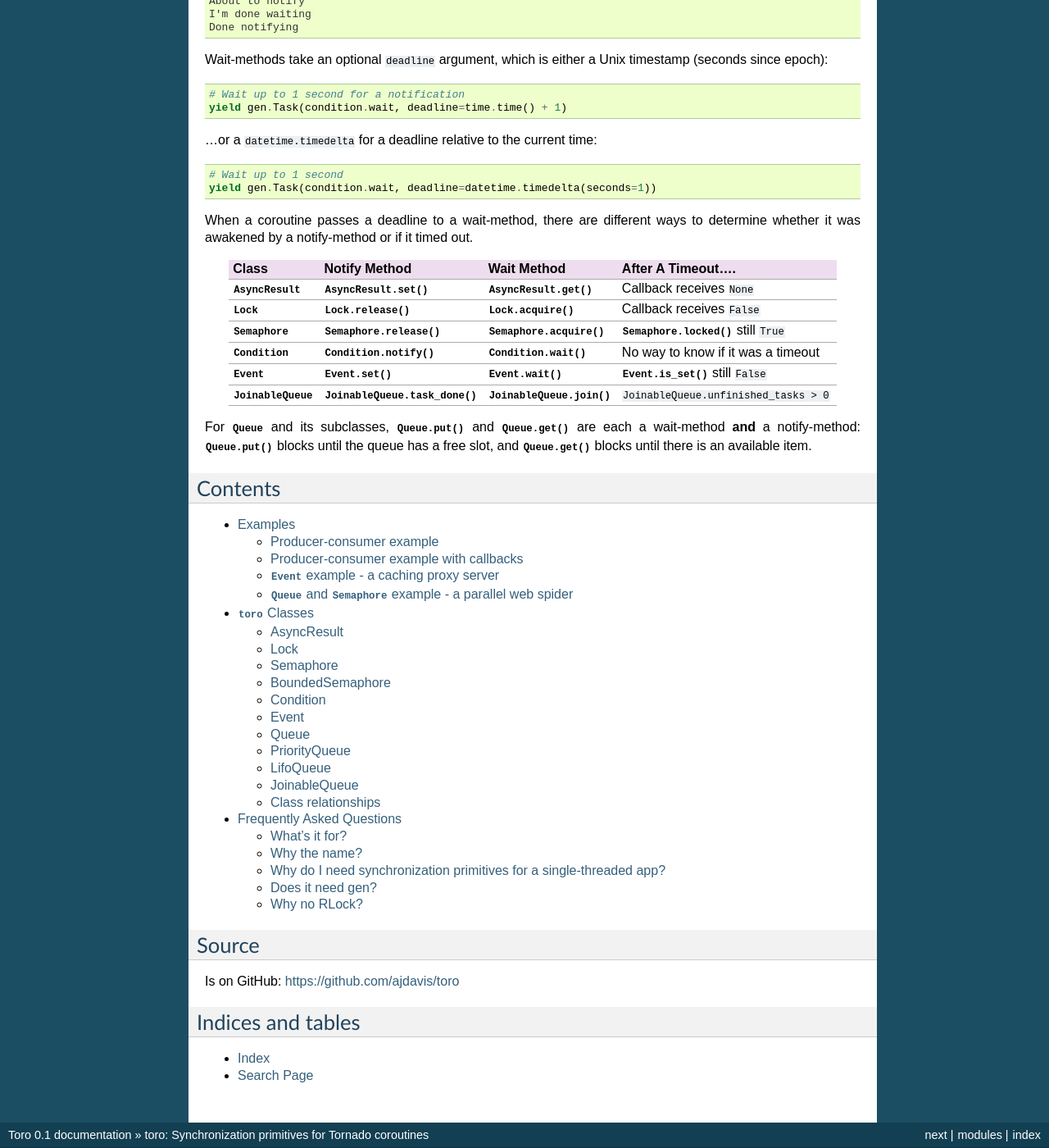
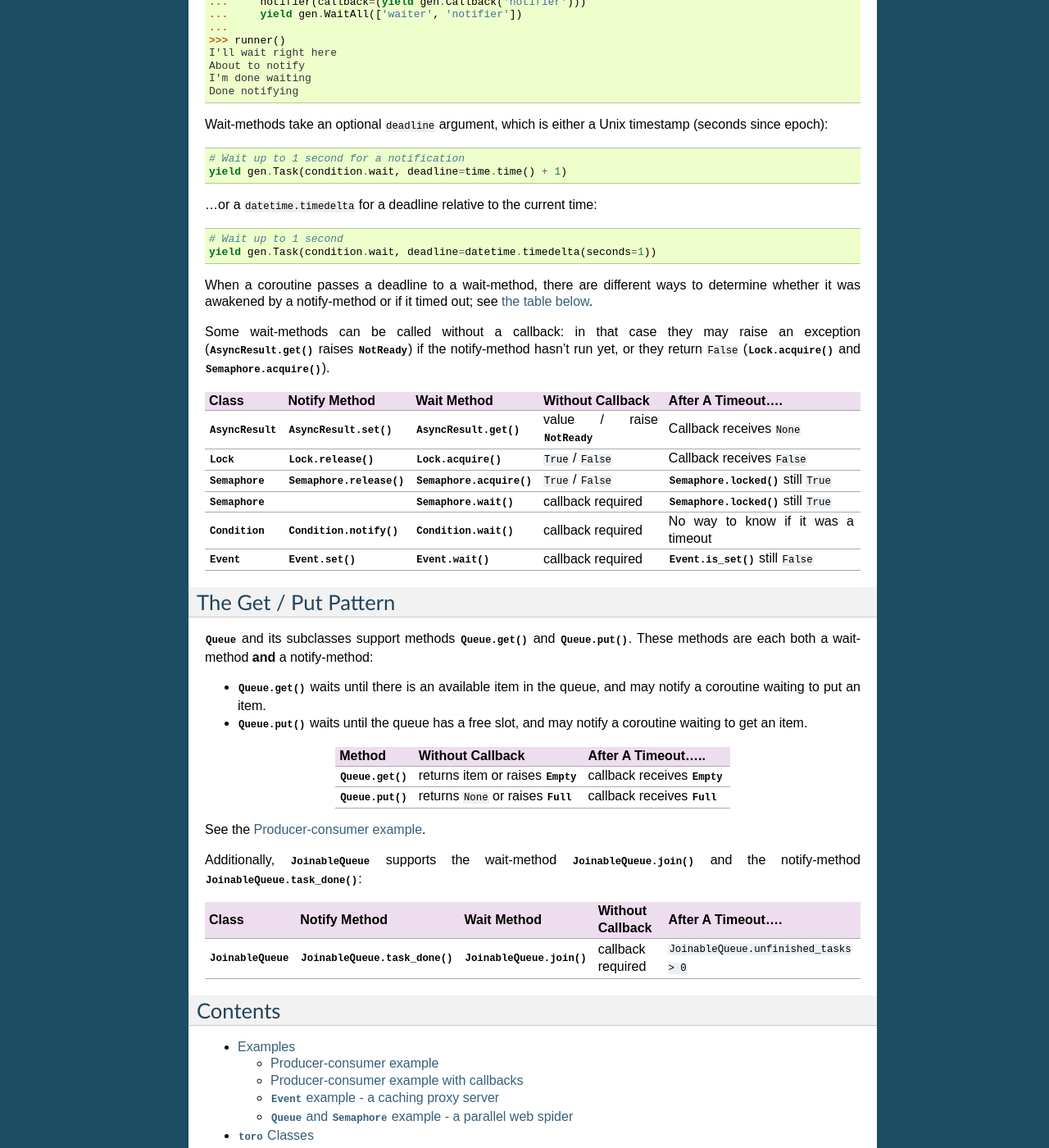
Before and after one commit to ajdavis/toro, a Sphinx documentation site: the page built from doc/index.rst, in a window 1280 px wide and 1400 px high, scrolled down 1026 px. Shown: the whole window at 82% size. Built offline with Sphinx 7.4.7, drawn with Linux system fonts in a browser that asks for light colours; some of the changed text lies outside the part shown.

Commit message:
Update docs after bdarnell's suggestions: note that Toro objects aren't thread-safe, and separate the primitives from the queues

```diff
--- a/doc/index.rst
+++ b/doc/index.rst
@@ -17,11 +17,16 @@
 
 With Tornado's `gen`_ module, you can turn Python generators into full-featured
 coroutines, but coordination among these coroutines is difficult without
-mutexes, queues, and semaphores.
+mutexes, semaphores, and queues.
 
-Toro provides to Tornado coroutines a set of locking primitives analogous to
-those that Gevent provides to Greenlets, or that the standard library provides
-to threads.
+Toro provides to Tornado coroutines a set of locking primitives and queues
+analogous to those that Gevent provides to Greenlets, or that the standard
+library provides to threads.
+
+*(Note that these primitives and queues are not actually thread-safe and cannot
+be used in place of those from the standard library--they are meant to
+coordinate Tornado coroutines in single-threaded apps, not to protect shared
+objects in multithreaded apps.)*
 
 .. _gen: http://www.tornadoweb.org/documentation/gen.html
 
@@ -29,9 +34,9 @@
 
 The Wait / Notify Pattern
 =========================
-
-Toro's primitives follow a "wait / notify pattern": one coroutine waits for
-notification from another. Let's take :class:`Condition` as an example:
+Toro's :ref:`primitives <primitives>` follow a "wait / notify pattern": one
+coroutine waits to be notified by another. Let's take :class:`Condition` as an
+example:
 
 .. doctest::
 
@@ -76,27 +81,63 @@
     yield gen.Task(condition.wait, deadline=datetime.timedelta(seconds=1))
 
 When a coroutine passes a deadline to a wait-method, there are different ways
-to determine whether it was awakened by a notify-method or if it timed out.
+to determine whether it was awakened by a notify-method or if it timed out; see
+:ref:`the table below <wait-notify-table>`.
 
-=========================== ==================================  =================================   ===============================================
-Class                       Notify Method                       Wait Method                         After A Timeout....
-=========================== ==================================  =================================   ===============================================
-:class:`AsyncResult`        :meth:`AsyncResult.set`             :meth:`AsyncResult.get`             Callback receives ``None``
-:class:`Lock`               :meth:`Lock.release`                :meth:`Lock.acquire`                Callback receives ``False``
-:class:`Semaphore`          :meth:`Semaphore.release`           :meth:`Semaphore.acquire`           :meth:`Semaphore.locked` still ``True``
-:class:`Condition`          :meth:`Condition.notify`            :meth:`Condition.wait`              No way to know if it was a timeout
-:class:`Event`              :meth:`Event.set`                   :meth:`Event.wait`                  :meth:`Event.is_set` still ``False``
-:class:`JoinableQueue`      :meth:`JoinableQueue.task_done`     :meth:`JoinableQueue.join`          ``JoinableQueue.unfinished_tasks > 0``
-=========================== ==================================  =================================   ===============================================
+Some wait-methods can be called without a callback: in that case they may raise
+an exception (:meth:`AsyncResult.get` raises :exc:`NotReady`) if the
+notify-method hasn't run yet, or they return ``False``
+(:meth:`Lock.acquire` and :meth:`Semaphore.acquire`).
 
-For :class:`Queue` and its subclasses, :meth:`Queue.put` and :meth:`Queue.get`
-are each a wait-method **and** a notify-method: :meth:`Queue.put` blocks until
-the queue has a free slot, and :meth:`Queue.get` blocks until there is an
-available item.
+.. _wait-notify-table:
+
+======================= ==================================  ================================= ================================ ===============================================
+Class                   Notify Method                       Wait Method                       Without Callback                 After A Timeout....
+======================= ==================================  ================================= ================================ ===============================================
+:class:`AsyncResult`    :meth:`AsyncResult.set`             :meth:`AsyncResult.get`           value / raise :exc:`NotReady`    Callback receives ``None``
+:class:`Lock`           :meth:`Lock.release`                :meth:`Lock.acquire`              ``True`` / ``False``             Callback receives ``False``
+:class:`Semaphore`      :meth:`Semaphore.release`           :meth:`Semaphore.acquire`         ``True`` / ``False``             :meth:`Semaphore.locked` still ``True``
+:class:`Semaphore`                                          :meth:`Semaphore.wait`            callback required                :meth:`Semaphore.locked` still ``True``
+:class:`Condition`      :meth:`Condition.notify`            :meth:`Condition.wait`            callback required                No way to know if it was a timeout
+:class:`Event`          :meth:`Event.set`                   :meth:`Event.wait`                callback required                :meth:`Event.is_set` still ``False``
+======================= ==================================  ================================= ================================ ===============================================
+
+.. _the-get-put-pattern:
+
+The Get / Put Pattern
+=====================
+:class:`Queue` and its subclasses support methods :meth:`Queue.get` and
+:meth:`Queue.put`. These methods are each both a wait-method **and** a
+notify-method:
+
+* :meth:`Queue.get` waits until there is an available item in the queue, and
+  may notify a coroutine waiting to put an item.
+* :meth:`Queue.put` waits until the queue has a free slot, and may notify a
+  coroutine waiting to get an item.
+
+======================== ======================================== ======================================
+Method                   Without Callback                         After A Timeout.....
+======================== ======================================== ======================================
+:meth:`Queue.get`        returns item or raises :exc:`Empty`      callback receives :exc:`Empty`
+:meth:`Queue.put`        returns ``None`` or raises :exc:`Full`   callback receives :exc:`Full`
+======================== ======================================== ======================================
+
+See the :doc:`examples/producer_consumer_example`.
+
+Additionally, :class:`JoinableQueue` supports
+the wait-method :meth:`JoinableQueue.join`
+and the notify-method :meth:`JoinableQueue.task_done`:
+
+.. _join-task-done-table:
+
+======================== ==================================  ================================= ============================== ===============================================
+Class                    Notify Method                       Wait Method                       Without Callback               After A Timeout....
+======================== ==================================  ================================= ============================== ===============================================
+:class:`JoinableQueue`   :meth:`JoinableQueue.task_done`     :meth:`JoinableQueue.join`        callback required              ``JoinableQueue.unfinished_tasks > 0``
+======================== ==================================  ================================= ============================== ===============================================
 
 Contents
 ========
-
 .. toctree::
     examples/index
     classes
@@ -104,7 +145,6 @@
 
 Source
 ======
-
 Is on GitHub: https://github.com/ajdavis/toro
 
 Indices and tables
```
Also changed, not shown: doc/classes.rst (+9 -1 lines).
